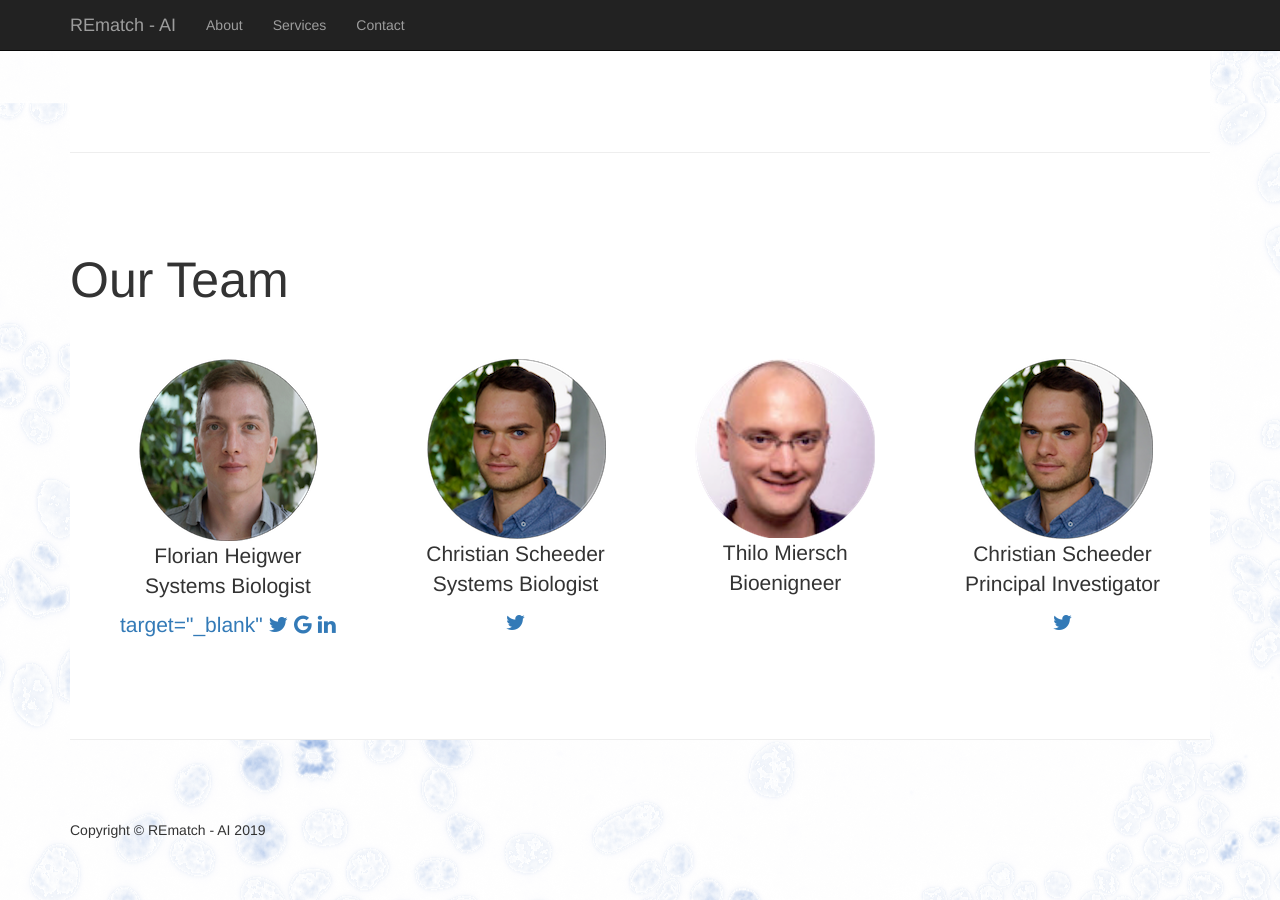
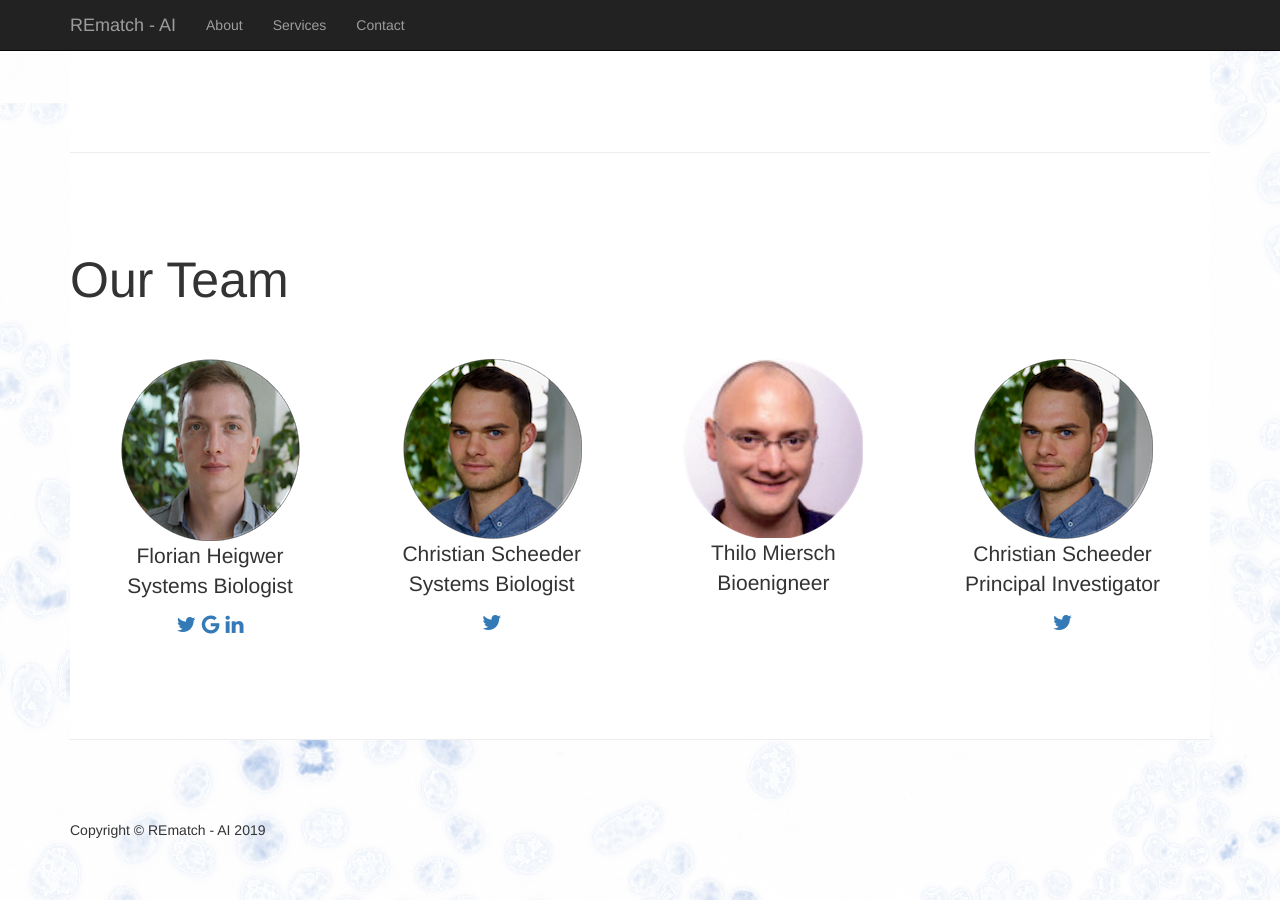
Before and after one commit to rematch-ai/rematch-ai.github.com, a Jekyll site: the page built from index.html, in a window 1280 px wide and 900 px high, scrolled down 1724 px. Built offline with Jekyll 4.4.1, drawn with Linux system fonts in a browser that asks for light colours; nearby versions of some CDN libraries.

Commit message:
no message

```diff
--- a/_includes/team.html
+++ b/_includes/team.html
@@ -3,7 +3,7 @@
       <ul id="team-list">
           <li><img src="/assets/images/people/flo_small.png" alt="Florian Heigwer"><figcaption> Florian Heigwer </figcaption>
             <p>Systems Biologist</p>
-            <a href="https://twitter.com/{{ site.twitter_username_fh }}"> target="_blank" <i class="fa fa-twitter"></i></a>
+            <a href="https://twitter.com/{{ site.twitter_username_fh }}"><i class="fa fa-twitter"></i></a>
             <a href="https://scholar.google.com/citations?user={{ site.google_username_fh }}"><i class="fa fa-google"></i></a>
             <a href="https://linkedin.com/in/{{ site.linkedin_username_fh }}"><i class="fa fa-linkedin"></i></a>
           </li>
```
